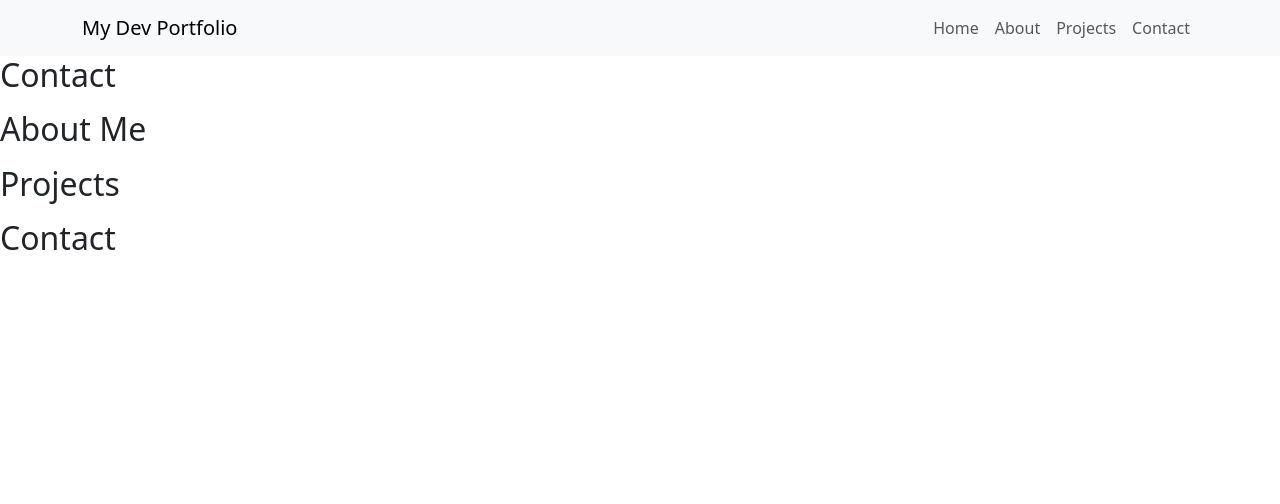
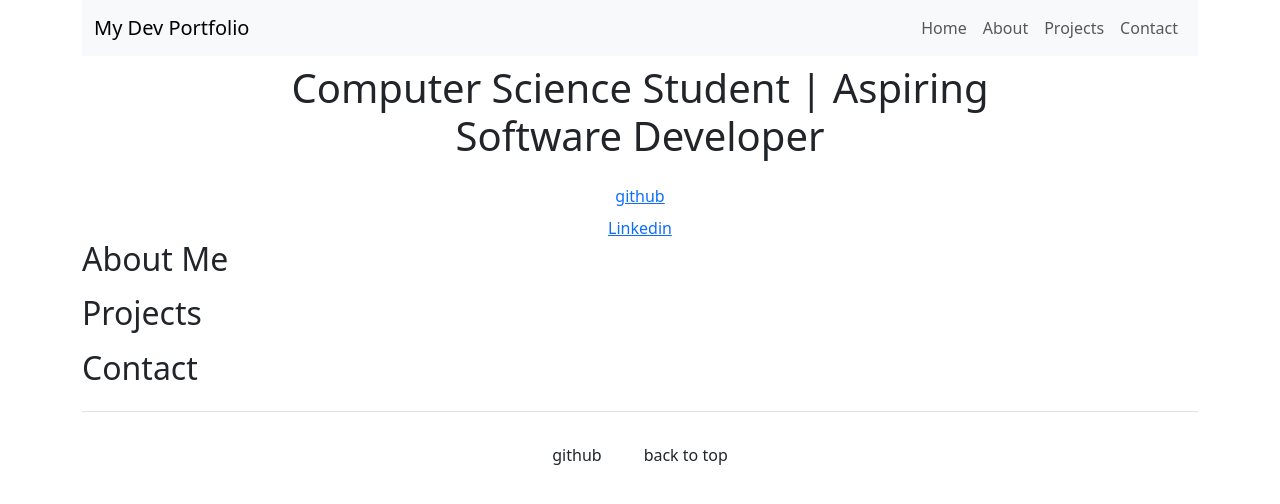
Before and after one commit to Finlay-Lowe1/portfolio-website, a plain HTML site: page index.html in a window 1280 px wide. Drawn offline with nearby package versions, Linux system fonts and the light colour scheme.

Commit message:
Refactor index.html for improved structure and navigation; update title and add social links

```diff
--- a/index.html
+++ b/index.html
@@ -4,24 +4,23 @@
 <head>
     <meta charset="UTF-8">
     <meta name="viewport" content="width=device-width, initial-scale=1.0">
-    <title>My Dev Portfolio</title>
+    <title>Dev Portfolio</title>
     <link href="https://cdn.jsdelivr.net/npm/bootstrap@5.3.9/dist/css/bootstrap.min.css" rel="stylesheet"
         integrity="sha384-yEPZ7jP9S0QKiUQ0m3jjsO4ProIW7wvR9gXkI7JOGa2XVsw53Yke2bsdkBbjmmiX" crossorigin="anonymous">
 </head>
 
 <body>
-    <script src="https://cdn.jsdelivr.net/npm/bootstrap@5.3.9/dist/js/bootstrap.bundle.min.js"
-        integrity="sha384-WyOxWvTyr1QaMPfiPJSv76iReVthorl5uWlFtZPyK0IEB0hGzo9y5Bp9mYanr8Bu"
-        crossorigin="anonymous"></script>
 
+    <div class="container-lg">
 
         <header>
             <nav class="navbar navbar-expand-lg bg-body-tertiary">
                 <div class="container">
                     <a class="navbar-brand" href="#home">My Dev Portfolio</a>
 
-                <button class="navbar-toggler" type="button" data-bs-toggle="collapse" data-bs-target="#portfolioNavbar"
-                    aria-controls="portfolioNavbar" aria-expanded="false" aria-label="Toggle navigation">
+                    <button class="navbar-toggler" type="button" data-bs-toggle="collapse"
+                        data-bs-target="#portfolioNavbar" aria-controls="portfolioNavbar" aria-expanded="false"
+                        aria-label="Toggle navigation">
                         <span class="navbar-toggler-icon"></span>
                     </button>
 
@@ -46,10 +45,21 @@
         </header>
 
 
-    <main>
-        <section id="home">
-            <h2>Contact</h2>
-            <p></p>
+        <main class="py-2">
+
+            <section class="row justify-content-center text-center">
+                <div class="col-md-10 col-lg-8">
+                    <h1 class="title"> Computer Science Student | Aspiring Software Developer </h1>
+
+                    <nav class="mt-4 d-flex flex-column flec-sm-row justify-content-center gap-2">
+                        <a class="btn-lg" href="" role="button">
+                            github
+                        </a>
+                        <a class="btn-lg" href="" role="button">
+                            Linkedin
+                        </a>
+                    </nav>
+                </div>
             </section>
 
             <section id="about">
@@ -68,6 +78,18 @@
             </section>
         </main>
 
+        <footer class="text-center py-4 border-top">
+            <nav class="d-flex justify-content-center flex-wrap gap-3">
+                <a class="btn" href="" role="button">
+                    github
+                </a>
+                <button id="backToTop" class="btn">
+                    back to top
+                </button>
+            </nav>
+        </footer>
+
+    </div>
     <!-- Bootstrap JS Bundle with Popper -->
     <script src="https://cdn.jsdelivr.net/npm/bootstrap@5.3.8/dist/js/bootstrap.bundle.min.js"
         integrity="sha384-FKyoEForCGlyvwx9Hj09JcYn3nv7wiPVlz7YYwJrWVcXK/BmnVDxM+D2scQbITxI" crossorigin="anonymous">
```
Lines whose indentation alone changed are shown as unchanged.
